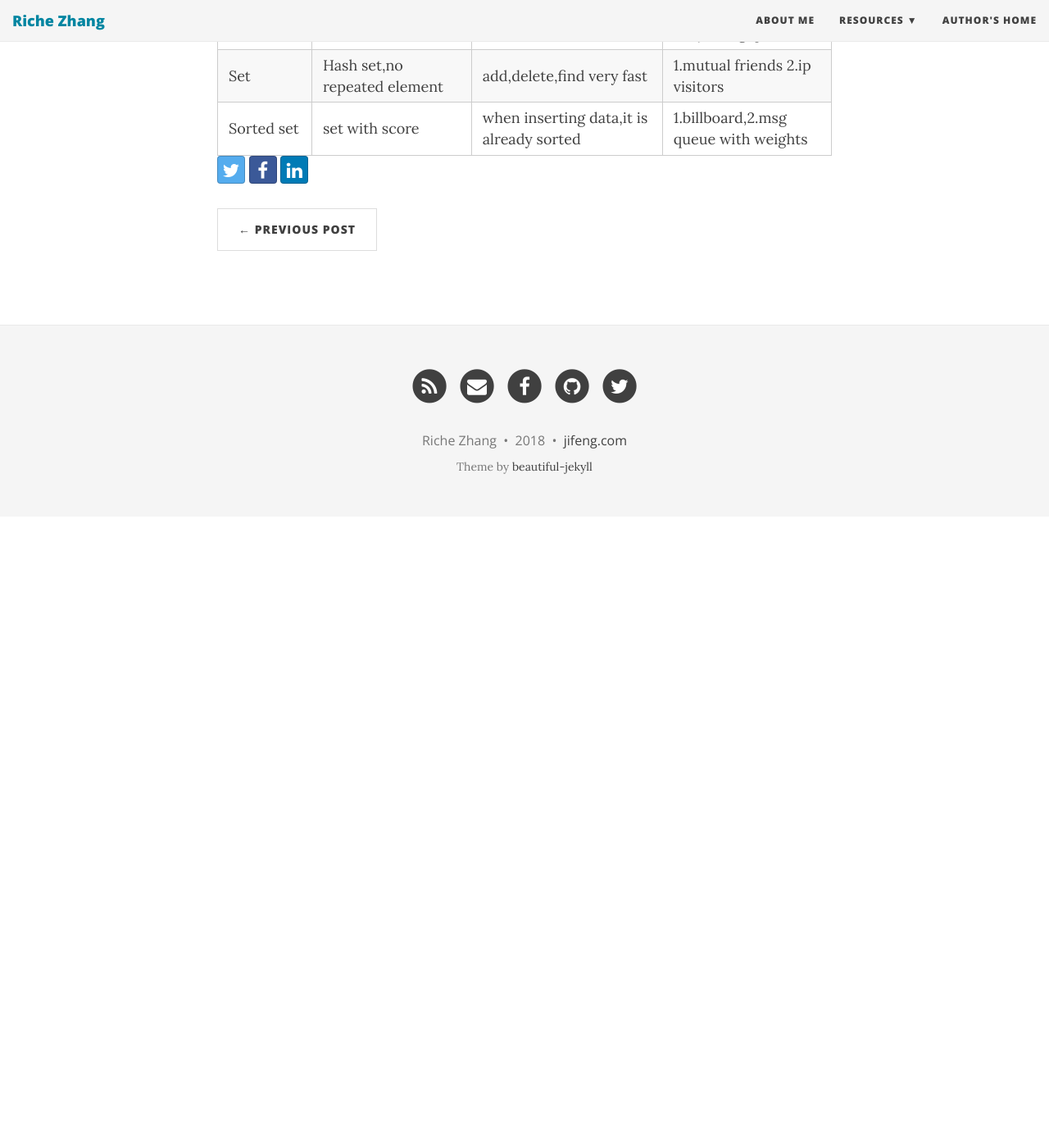
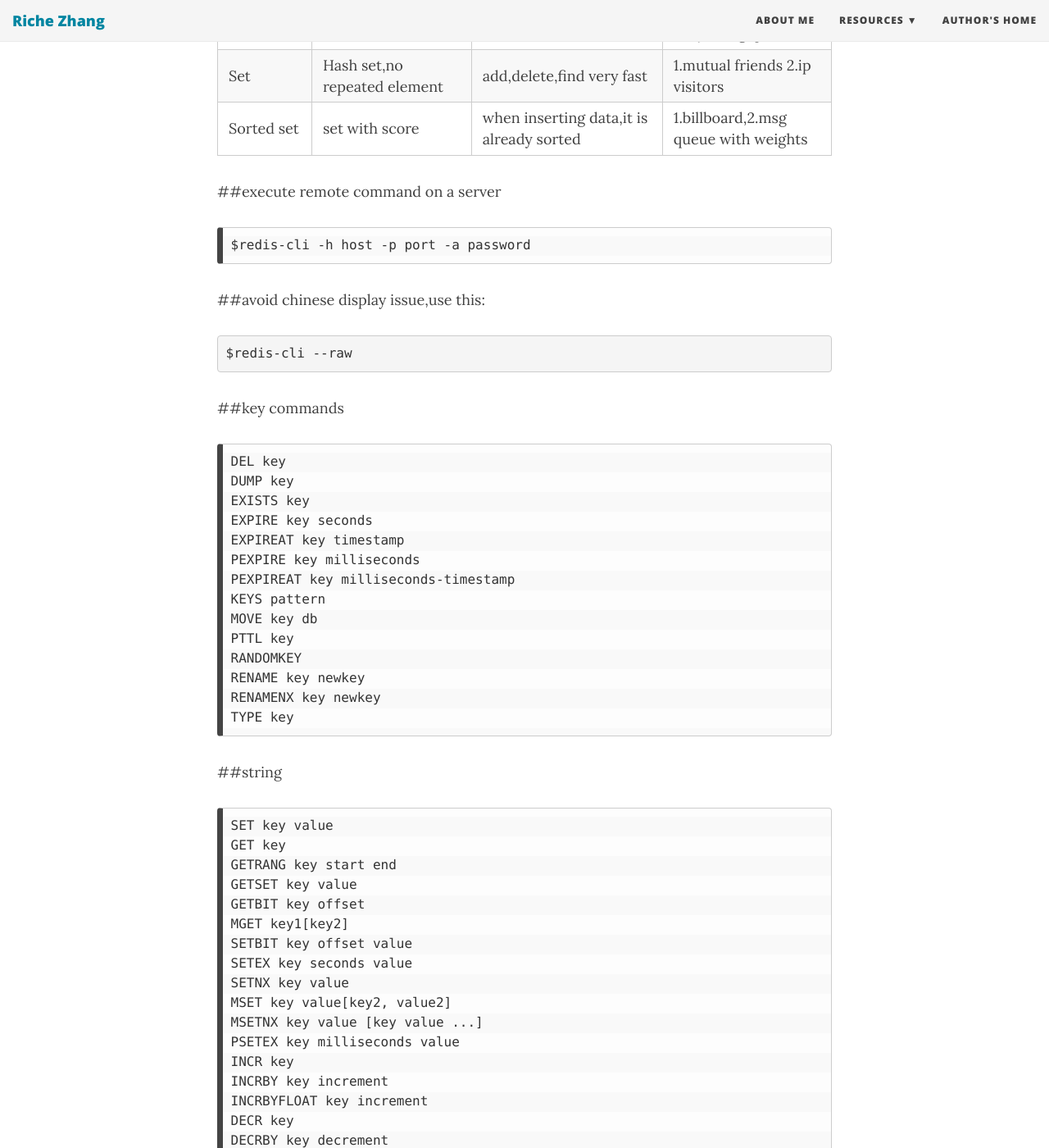
Before and after one commit to RicheZhang/RicheZhang.github.io, a Jekyll site: the page built from _posts/2018-08-19-first-post.md, in a window 1280 px wide and 1400 px high, scrolled down 666 px. Shown: the whole window at 82% size. Built offline with Jekyll 4.4.1, drawn with Linux system fonts in a browser that asks for light colours; nearby versions of some CDN libraries; before the commit the page ends 1296 px from its top, so only the background shows below that; some of the changed text lies outside the part shown.

Commit message:
Redis commands recorded

```diff
--- a/_posts/2018-08-19-first-post.md
+++ b/_posts/2018-08-19-first-post.md
@@ -15,3 +15,72 @@ This is my first post, how exciting!
 |List|bidirectional linked list|fast increment,delete|1.lastly news(time line) 2.msg queue|
 |Set|Hash set,no repeated element|add,delete,find very fast|1.mutual friends 2.ip visitors
 |Sorted set|set with score|when inserting data,it is already sorted|1.billboard,2.msg queue with weights|
+
+##execute remote command on a server
+~~~~
+$redis-cli -h host -p port -a password
+~~~~
+
+##avoid chinese display issue,use this:
+~~~~
+$redis-cli --raw
+~~~
+
+##key commands
+~~~
+DEL key
+DUMP key
+EXISTS key
+EXPIRE key seconds
+EXPIREAT key timestamp
+PEXPIRE key milliseconds
+PEXPIREAT key milliseconds-timestamp
+KEYS pattern
+MOVE key db
+PTTL key
+RANDOMKEY
+RENAME key newkey
+RENAMENX key newkey
+TYPE key
+~~~
+
+##string
+~~~
+SET key value
+GET key
+GETRANG key start end
+GETSET key value
+GETBIT key offset
+MGET key1[key2]
+SETBIT key offset value
+SETEX key seconds value
+SETNX key value
+MSET key value[key2, value2]
+MSETNX key value [key value ...]
+PSETEX key milliseconds value
+INCR key
+INCRBY key increment
+INCRBYFLOAT key increment
+DECR key
+DECRBY key decrement
+APPEND key value
+~~~
+
+##Redis Hash
+~~~
+HDEL key field1[field2]
+KEXISTS key field
+HGETALL key
+HINCRBY key field increment
+HINCRBYFLOAT key field increment
+HKEYS key
+HLEN key
+HMGET key field1 [field2]
+HMSET key field1 value1 [field2 value2 ]
+HSET key field value
+HSETNX key field value
+HVALS key
+HSCAN key cursor [MATCH pattern] [COUNT count]
+~~~
+
+##Redis list
```
